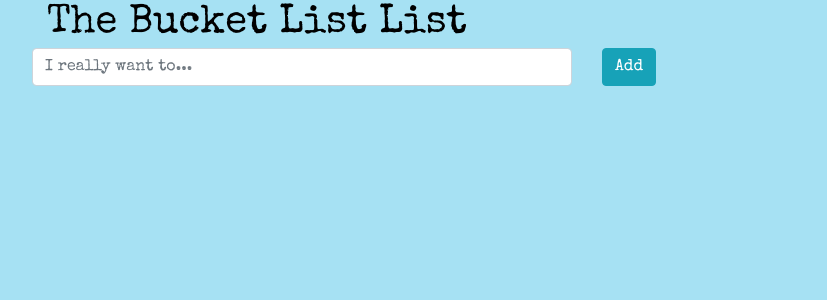
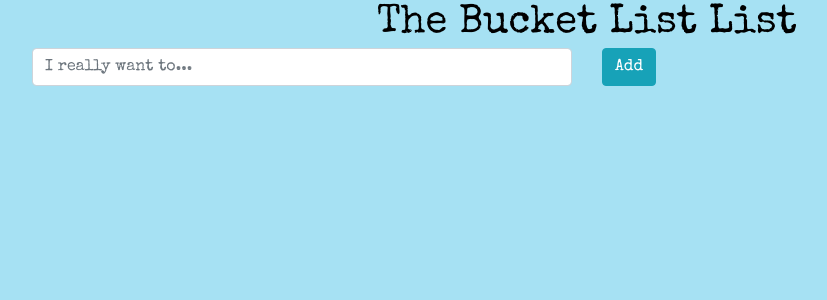
Before and after one commit to emmastockton/bucketlist-app-frontend, a React app: page / in a window 1280 px wide. Shown: the top 300 px of the page, without its empty margins (53-880 px from the left). Built offline with nearby package versions, Linux system fonts and the light colour scheme.

Commit message:
Centred Heading

```diff
--- a/src/App.js
+++ b/src/App.js
@@ -6,8 +6,10 @@ import SubmitButton from './components/SubmitButton';
 class App extends Component {
   render() {
     return (
-      <div className="container">
-        <Header />
+      <div class="container">
+        <div class="row" md={{offset: 3}}>
+          <Header />
+        </div>
         <div class="row">
           <div class="col-sm">
             <InputBox />
--- a/src/components/Header.js
+++ b/src/components/Header.js
@@ -3,7 +3,7 @@ import React from 'react';
 class Header extends React.Component {
 
     render() {
-        return (<h1 className="text-center" class="container" style={styles.header}>The Bucket List List</h1>);
+        return (<h1 style={styles.header}>The Bucket List List</h1>);
     }
 
 }
```
